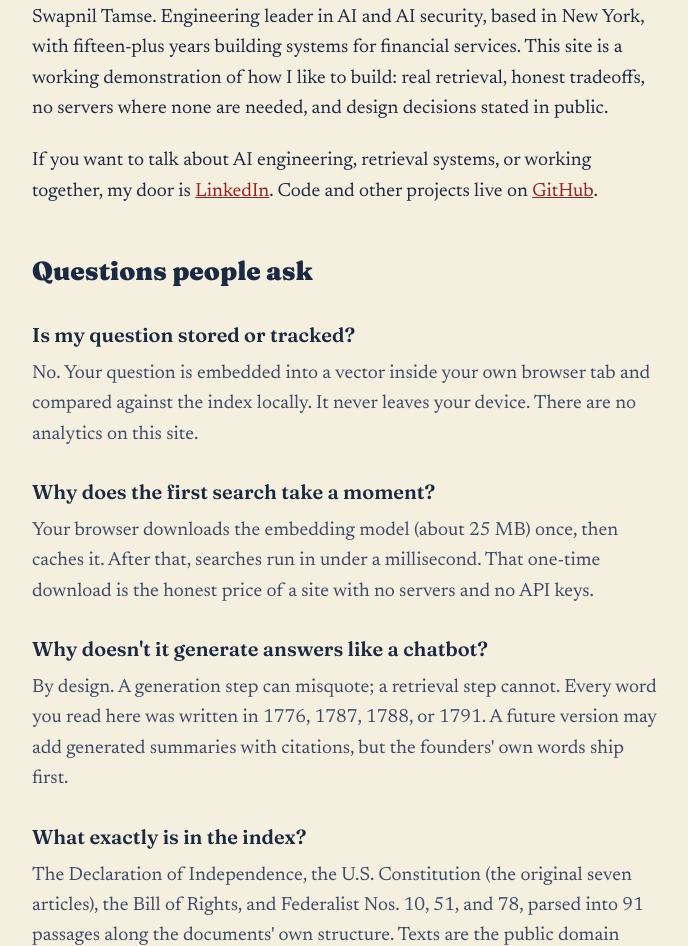
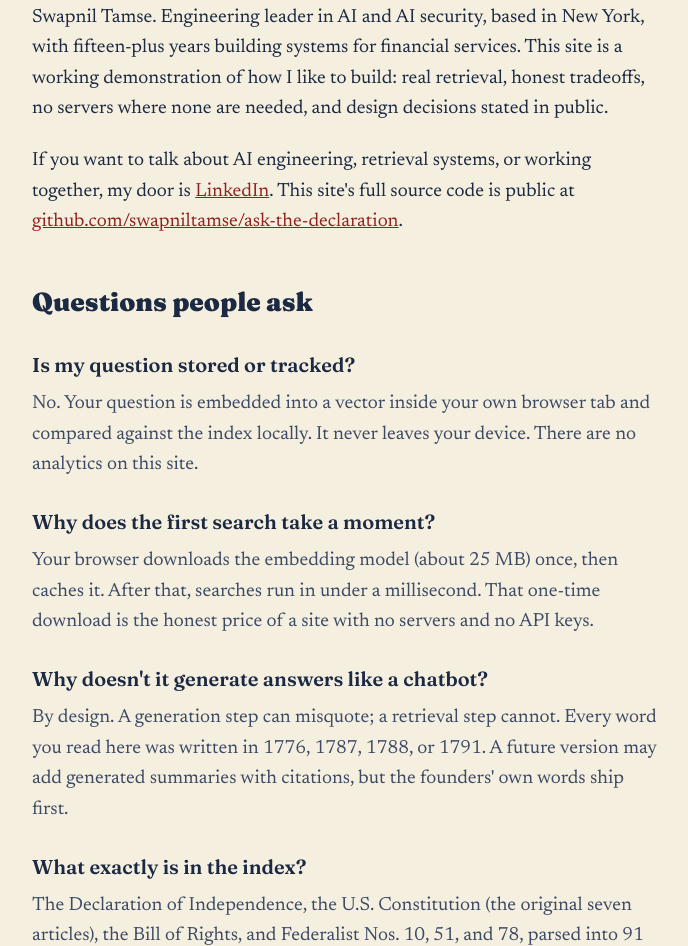
Before and after one commit to swapniltamse/ask-the-declaration, a website: page public/about.html in a window 1280 px wide. Shown: the part 1334-2280 px from the top of the page, without its empty margins (292-980 px from the left). Drawn offline with Linux system fonts and the light colour scheme.

Commit message:
link the repo from the site

```diff
--- a/public/about.html
+++ b/public/about.html
@@ -84,7 +84,7 @@ footer .motto{font-style:italic;color:var(--gold);font-size:17px}
 
 <h2>Who built it</h2>
 <p>Swapnil Tamse. Engineering leader in AI and AI security, based in New York, with fifteen-plus years building systems for financial services. This site is a working demonstration of how I like to build: real retrieval, honest tradeoffs, no servers where none are needed, and design decisions stated in public.</p>
-<p>If you want to talk about AI engineering, retrieval systems, or working together, my door is <a href="https://www.linkedin.com/in/swapniltamse/" target="_blank" rel="noopener">LinkedIn</a>. Code and other projects live on <a href="https://github.com/swapniltamse" target="_blank" rel="noopener">GitHub</a>.</p>
+<p>If you want to talk about AI engineering, retrieval systems, or working together, my door is <a href="https://www.linkedin.com/in/swapniltamse/" target="_blank" rel="noopener">LinkedIn</a>. This site's full source code is public at <a href="https://github.com/swapniltamse/ask-the-declaration" target="_blank" rel="noopener">github.com/swapniltamse/ask-the-declaration</a>.</p>
 
 <h2>Questions people ask</h2>
 <dl class="faq">
```
Also changed, not shown: public/how.html (+2 -0 lines).
